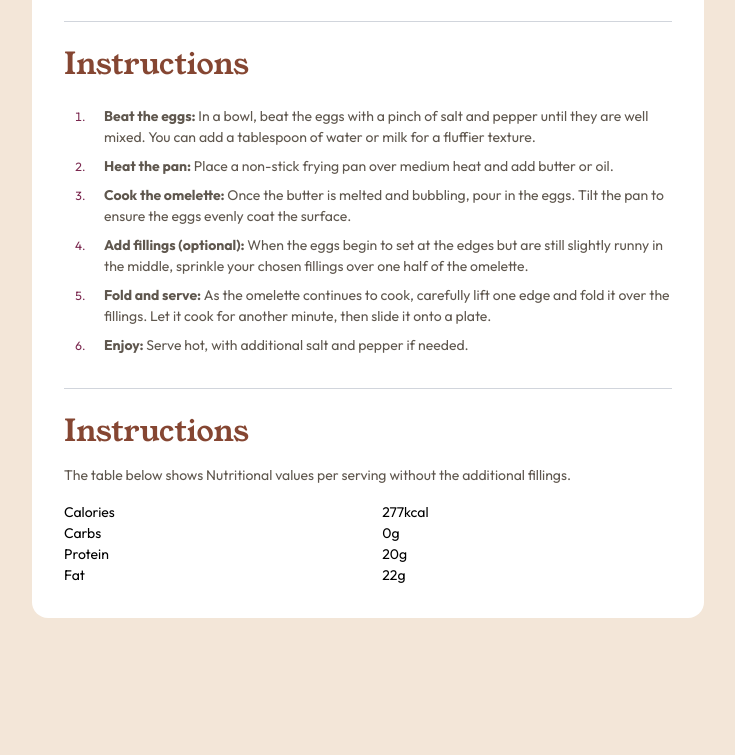
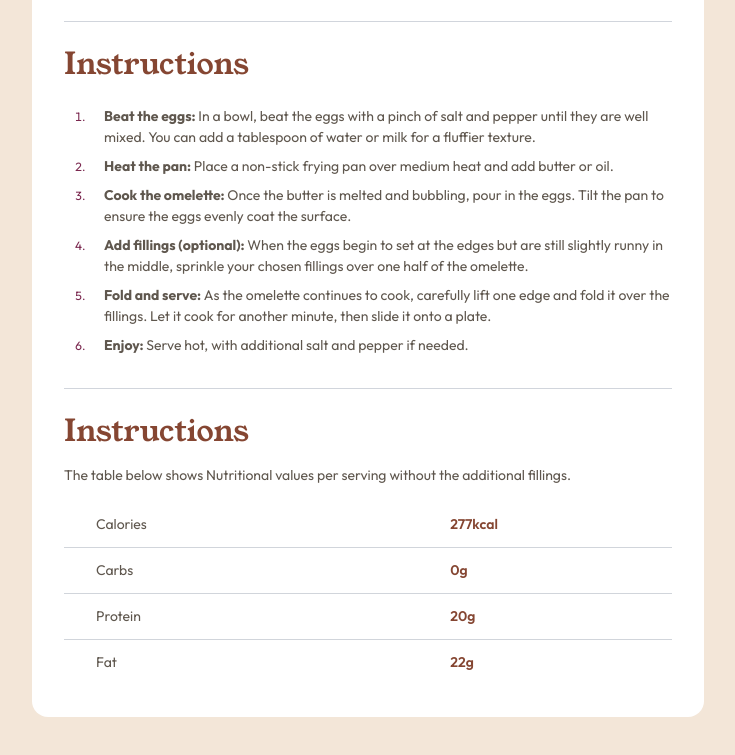
Before and after one commit to Noppakalo/RecipePage, a website: page index.html in a window 1280 px wide. Shown: the part 955-1710 px from the top of the page, without its empty margins (272-1007 px from the left). Before the commit the page ends 1653 px from the top, so only its background shows below. Drawn offline with Linux system fonts and the light colour scheme.

Commit message:
update: table style

```diff
--- a/index.html
+++ b/index.html
@@ -120,29 +120,72 @@
                         The table below shows Nutritional values per serving
                         without the additional fillings.
                     </p>
-                    <table>
+                    <table style="width: 100%; border-collapse: collapse">
                         <tbody>
                             <tr>
-                                <td class="border-b border-gray-300">
+                                <td
+                                    class="py-3 pl-8 text-[var(--stone600)]"
+                                    style="padding: 12px 0 12px 32px"
+                                >
                                     Calories
                                 </td>
-                                <td class="border-b border-gray-300">
+                                <td
+                                    class="py-3 font-semibold text-[var(--brown800)]"
+                                    style="padding: 12px 0"
+                                >
                                     277kcal
                                 </td>
                             </tr>
-                            <tr>
-                                <td class="border-b border-gray-300">Carbs</td>
-                                <td class="border-b border-gray-300">0g</td>
+                            <tr
+                                class="border-t border-gray-300"
+                                style="border-top: 1px solid #d1d5db"
+                            >
+                                <td
+                                    class="py-3 pl-8 text-[var(--stone600)]"
+                                    style="padding: 12px 0 12px 32px"
+                                >
+                                    Carbs
+                                </td>
+                                <td
+                                    class="py-3 font-semibold text-[var(--brown800)]"
+                                    style="padding: 12px 0"
+                                >
+                                    0g
+                                </td>
                             </tr>
-                            <tr>
-                                <td class="border-b border-gray-300">
+                            <tr
+                                class="border-t border-gray-300"
+                                style="border-top: 1px solid #d1d5db"
+                            >
+                                <td
+                                    class="py-3 pl-8 text-[var(--stone600)]"
+                                    style="padding: 12px 0 12px 32px"
+                                >
                                     Protein
                                 </td>
-                                <td class="border-b border-gray-300">20g</td>
+                                <td
+                                    class="py-3 font-semibold text-[var(--brown800)]"
+                                    style="padding: 12px 0"
+                                >
+                                    20g
+                                </td>
                             </tr>
-                            <tr>
-                                <td class="border-b border-gray-300">Fat</td>
-                                <td class="border-b border-gray-300">22g</td>
+                            <tr
+                                class="border-t border-gray-300"
+                                style="border-top: 1px solid #d1d5db"
+                            >
+                                <td
+                                    class="py-3 pl-8 text-[var(--stone600)]"
+                                    style="padding: 12px 0 12px 32px"
+                                >
+                                    Fat
+                                </td>
+                                <td
+                                    class="py-3 font-semibold text-[var(--brown800)]"
+                                    style="padding: 12px 0"
+                                >
+                                    22g
+                                </td>
                             </tr>
                         </tbody>
                     </table>
```
